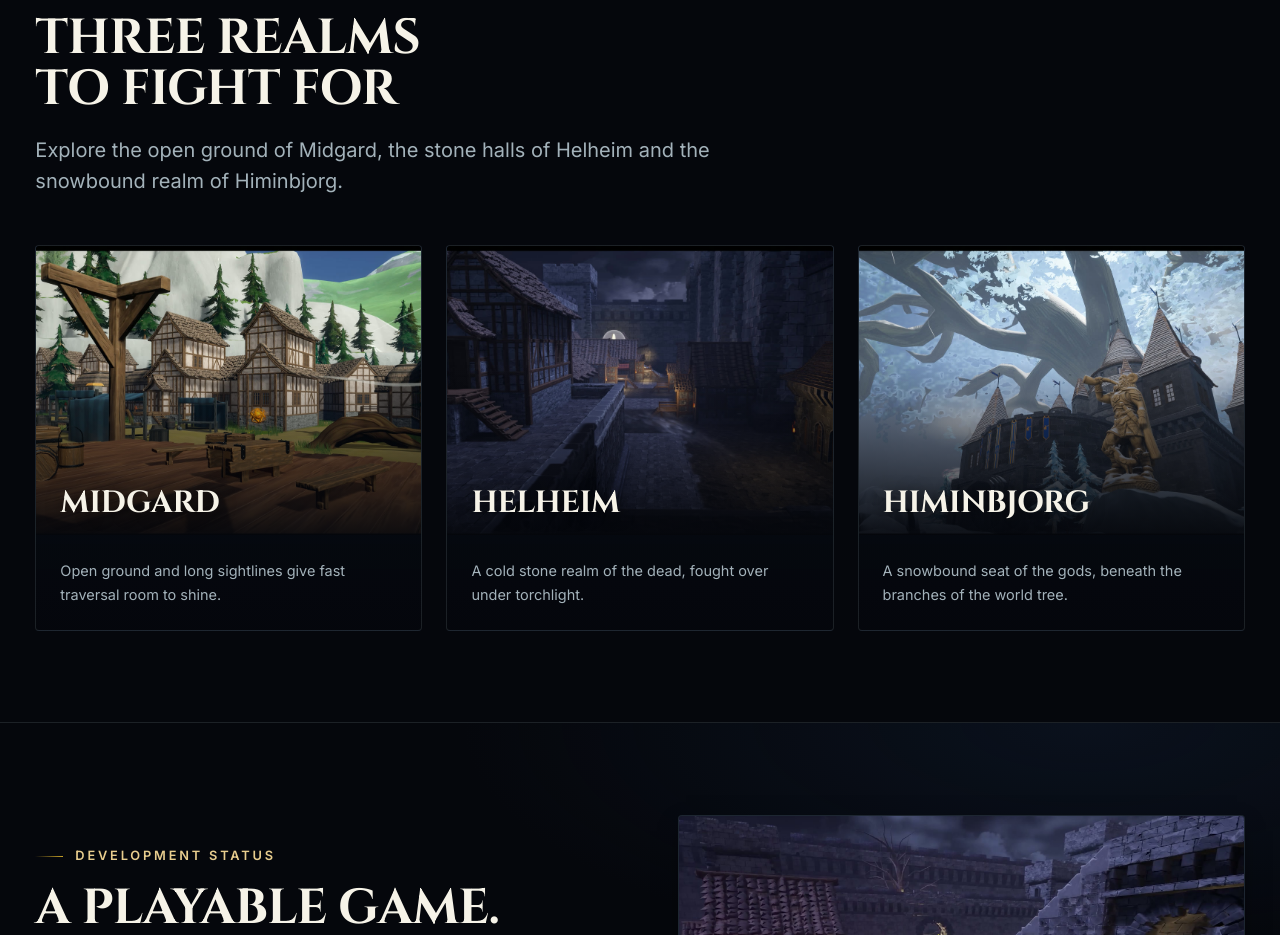
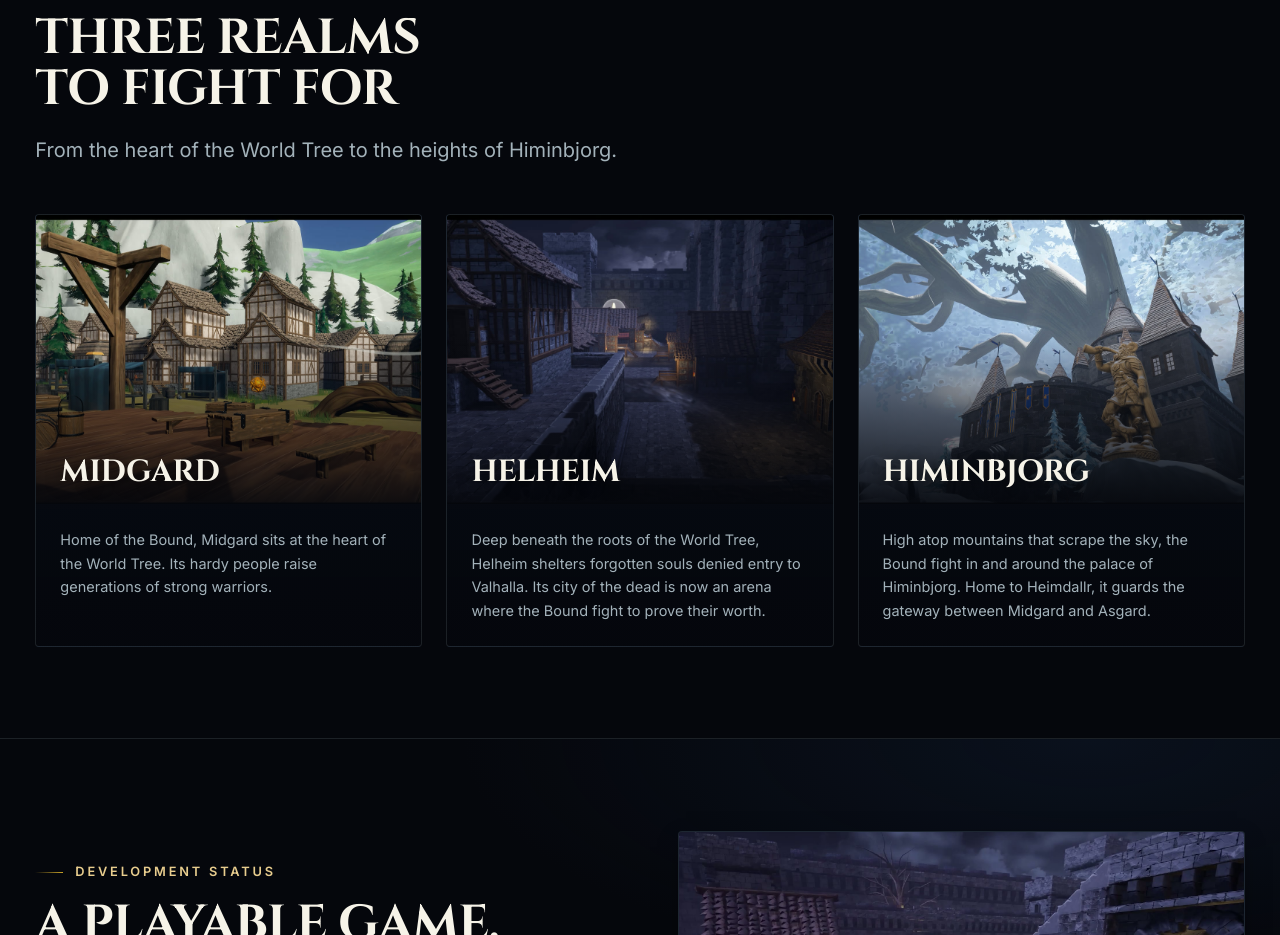
Before and after one commit to HuskyJesus/SkaldforgeWebsite, an Astro site: page /SkaldforgeWebsite/mythbound in a window 1280 px wide. Shown: the part 6040-6975 px from the top of the page. Built offline with nearby package versions, Linux system fonts and the light colour scheme; Astro itself is replaced by a stand-in of ours.

Commit message:
Add studio-approved arena lore

```diff
--- a/src/components/ArenaShowcase.astro
+++ b/src/components/ArenaShowcase.astro
@@ -6,9 +6,8 @@ import { img } from '../lib/images';
 /**
  * Arenas presented as destinations.
  *
- * Copy is deliberately thin: only Midgard's open character is substantiated as
- * current. No layout, verticality or chokepoint claims are made. those came
- * from older documentation and have not been verified against the current maps.
+ * Concise setting descriptions use studio-supplied lore. No unverified map
+ * layout or gameplay claims are inferred from the setting.
  */
 ---
 
--- a/src/data/game.ts
+++ b/src/data/game.ts
@@ -131,7 +131,7 @@ export const relicRush = {
  * source: Final Presentation slide 6 names the three arenas
  * "HIMINBJORG | HELHEIM | MIDGARD" and supplies a dressed capture of each.
  *
- * The studio confirmed Himinbjorg on August 31, 2026, matching FINAL slide 6.
+ * Arena names and lore confirmed by the studio on August 31, 2026.
  *
  * `hasFinalArt` gates whether a finished capture is shown; all three now have
  * one, but the flag stays so a future arena can be added honestly.
@@ -140,23 +140,22 @@ export const arenas = [
   {
     id: 'midgard',
     name: 'Midgard',
-    // Only Midgard's open/expansive character is substantiated as current.
     blurb:
-      'Open ground and long sightlines give fast traversal room to shine.',
+      'Home of the Bound, Midgard sits at the heart of the World Tree. Its hardy people raise generations of strong warriors.',
     hasFinalArt: true,
     image: 'midgard',
   },
   {
     id: 'helheim',
     name: 'Helheim',
-    blurb: 'A cold stone realm of the dead, fought over under torchlight.',
+    blurb: 'Deep beneath the roots of the World Tree, Helheim shelters forgotten souls denied entry to Valhalla. Its city of the dead is now an arena where the Bound fight to prove their worth.',
     hasFinalArt: true,
     image: 'helheim',
   },
   {
     id: 'himinbjorg',
     name: 'Himinbjorg',
-    blurb: 'A snowbound seat of the gods, beneath the branches of the world tree.',
+    blurb: 'High atop mountains that scrape the sky, the Bound fight in and around the palace of Himinbjorg. Home to Heimdallr, it guards the gateway between Midgard and Asgard.',
     hasFinalArt: true,
     image: 'himinbjorg',
   },
--- a/src/pages/mythbound.astro
+++ b/src/pages/mythbound.astro
@@ -127,7 +127,7 @@ import { url } from '../lib/url';
       <SectionHeading id="arena-title"
         eyebrow="The Realms"
         title="Three realms to fight for"
-        lede="Explore the open ground of Midgard, the stone halls of Helheim and the snowbound realm of Himinbjorg."
+        lede="From the heart of the World Tree to the heights of Himinbjorg."
         class="arena__head"
       />
       <ArenaShowcase />
```
Also changed, not shown: CONTENT_TODO.md (+5 -7 lines).
